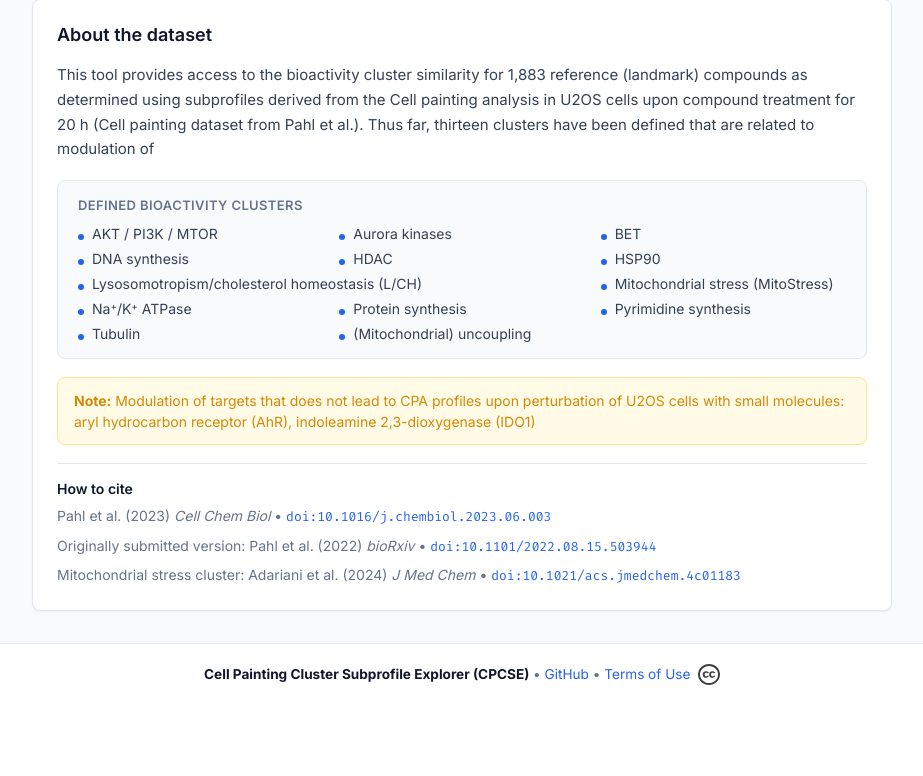
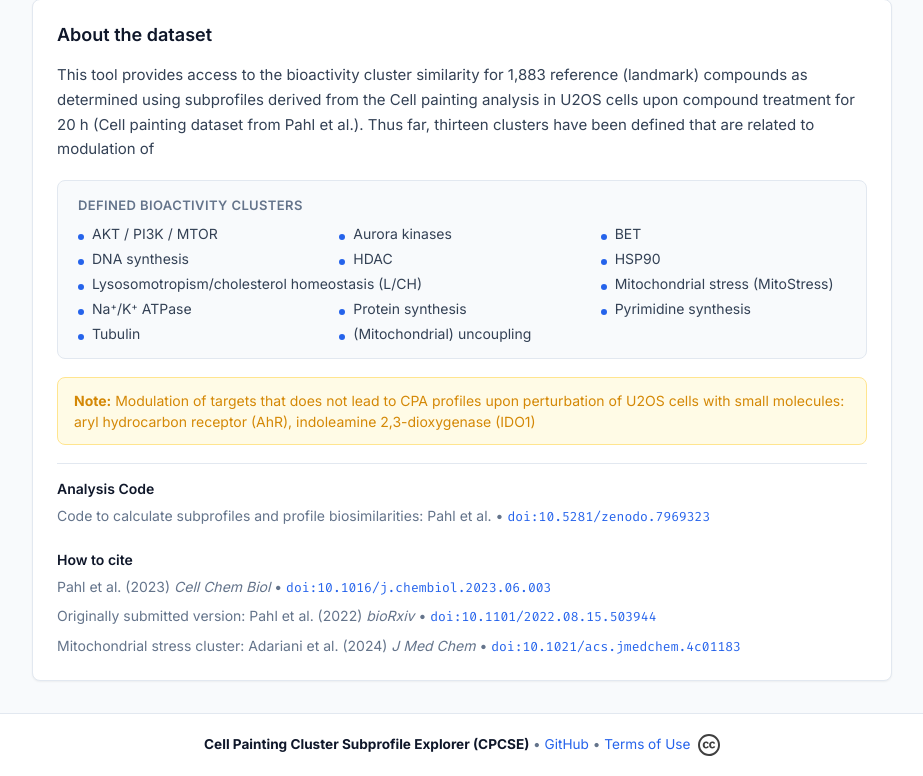
Before and after one commit to czett/cpcse, a Flask app: page / in a window 1280 px wide. Shown: the part 445-1221 px from the top of the page, without its empty margins (178-1101 px from the left). Before the commit the page ends 1130 px from the top, so only its background shows below. Run offline with Flask 3, Linux system fonts and the light colour scheme; the visitor is signed in with stand-in values (Sample User, id 1); some libraries are stand-ins or nearby versions.

Commit message:
contact page wording changed, added refernce to original analysis code

```diff
--- a/static/styles/style.css
+++ b/static/styles/style.css
@@ -1102,6 +1102,14 @@ label sup,
     font-size: 0.875rem;
     color: var(--muted-foreground);
     line-height: 1.5;
+}
+
+.citations-text {
+    font-size: 0.875rem;
+    color: var(--muted-foreground);
+    line-height: 1.5;
+    margin-top: 0.5rem;
+    margin-bottom: 1.5rem;
 }
 
 .citation-link {
--- a/templates/contact.html
+++ b/templates/contact.html
@@ -4,7 +4,7 @@
 <div class="page-container contact-container">
 	<div class="page-title-block">
 		<h1 class="page-main-title">Contact & Help</h1>
-		<p class="page-sub-title">Have suggestions or questions regarding Cell Painting datasets, subprofile calculations, or tool features? Contact our research team.</p>
+		<p class="page-sub-title">Have suggestions, questions or feedback about the Cell Painting dataset, subprofile calculations, or interface features? Get in touch with our team:</p>
 	</div>
 
 	<div class="contact-grid">
--- a/templates/search.html
+++ b/templates/search.html
@@ -338,6 +338,10 @@
 
 		<!-- Citations Section -->
 		<div class="citations-card">
+			<div class="citations-header">Analysis Code</div>
+			<p class="citations-text">
+				Code to calculate subprofiles and profile biosimilarities: Pahl et al. &bull; <a href="https://doi.org/10.5281/zenodo.7969323" target="_blank" rel="noopener noreferrer" class="citation-link">doi:10.5281/zenodo.7969323</a>
+			</p>
 			<div class="citations-header">How to cite</div>
 			<ul class="citations-list">
 				<li>
```
